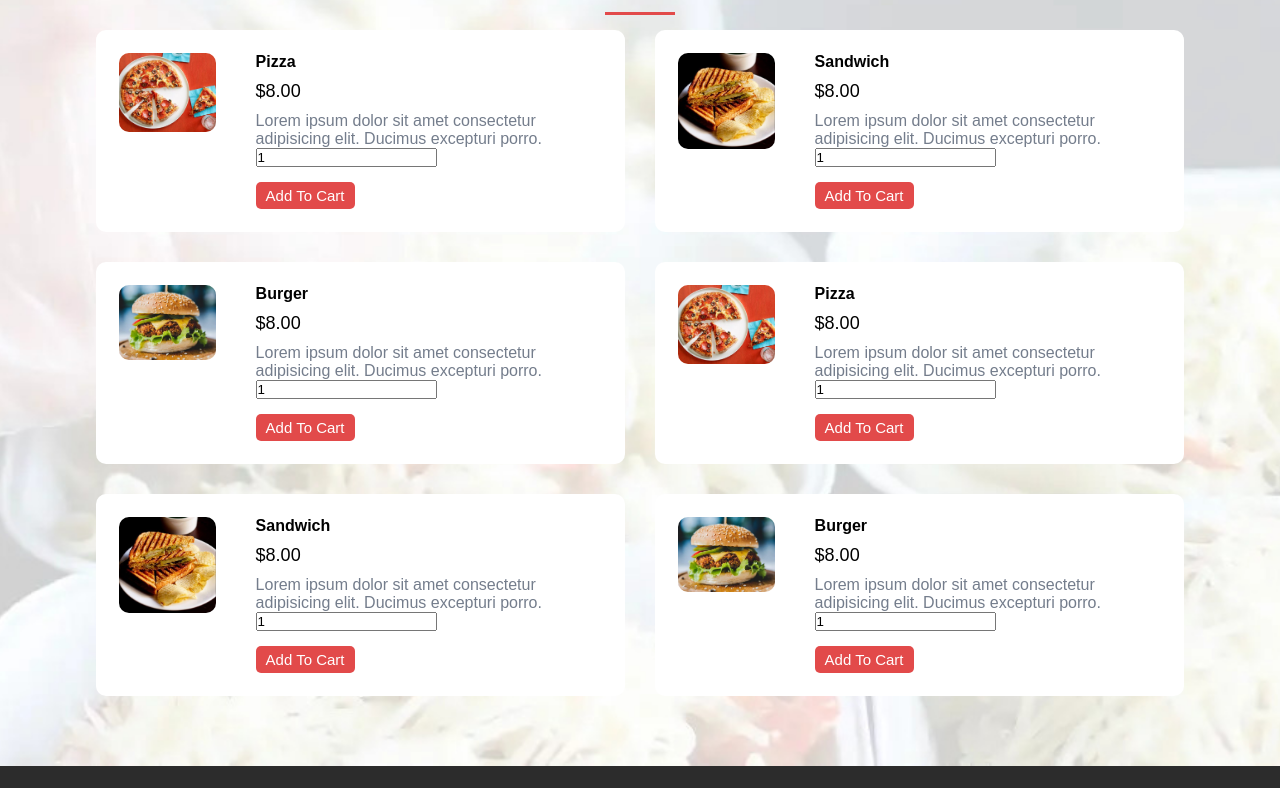
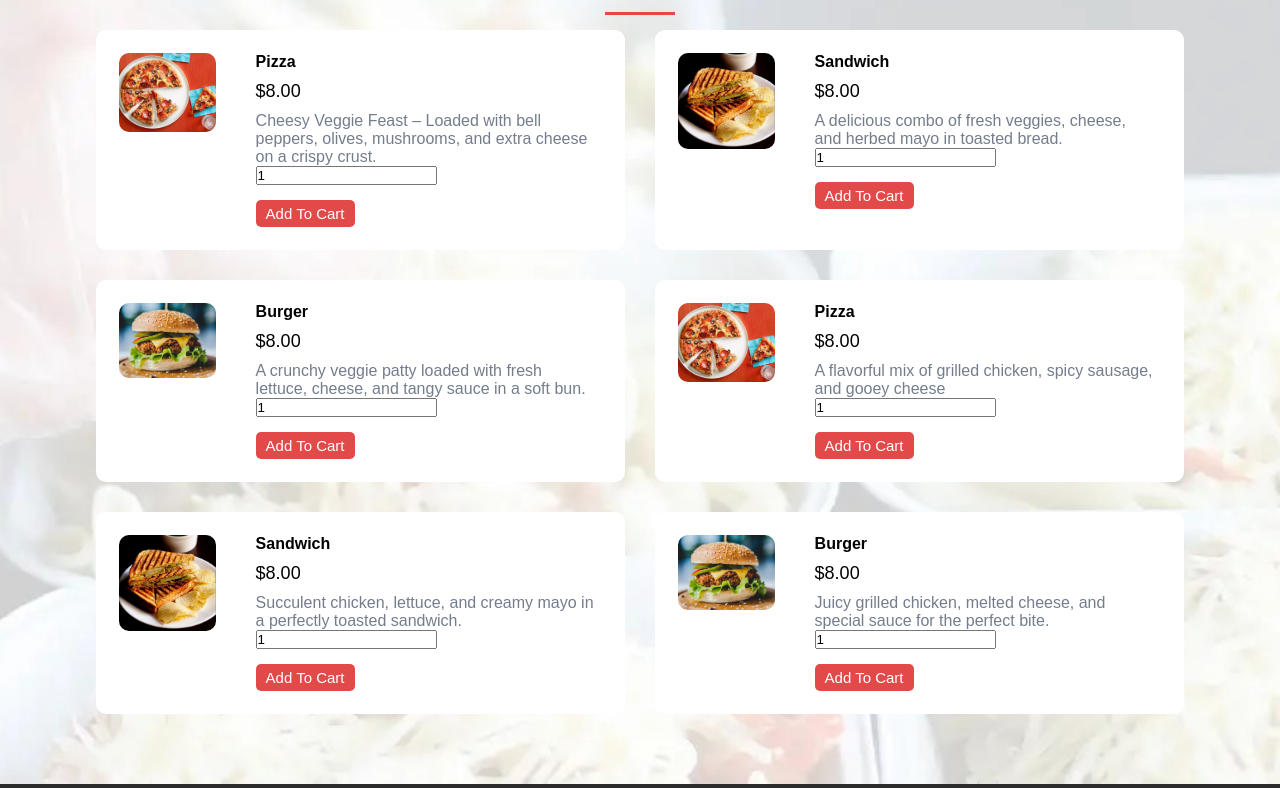
Before and after one commit to Mythreya-15/Food, a plain HTML site: page food-search.html in a window 1280 px wide. Shown: the part 472-1260 px from the top of the page. Drawn offline with nearby package versions, Linux system fonts and the light colour scheme.

Commit message:
food-search.html

```diff
--- a/food-search.html
+++ b/food-search.html
@@ -112,7 +112,7 @@
                         <div class="food-menu-desc">
                             <h4>Pizza</h4>
                             <p class="food-price">$8.00</p>
-                            <p class="food-details">Lorem ipsum dolor sit amet consectetur adipisicing elit. Ducimus excepturi porro.</p>
+                            <p class="food-details">Cheesy Veggie Feast – Loaded with bell peppers, olives, mushrooms, and extra cheese on a crispy crust.</p>
                             <input type="number" value="1" min="1">
                             <input type="submit" class="btn-primary" value="Add To Cart">
                         </div>
@@ -126,7 +126,7 @@
                         <div class="food-menu-desc">
                             <h4>Sandwich</h4>
                             <p class="food-price">$8.00</p>
-                            <p class="food-details">Lorem ipsum dolor sit amet consectetur adipisicing elit. Ducimus excepturi porro.</p>
+                            <p class="food-details">A delicious combo of fresh veggies, cheese, and herbed mayo in toasted bread.</p>
                             <input type="number" value="1" min="1">
                             <input type="submit" class="btn-primary" value="Add To Cart">
                         </div>
@@ -140,7 +140,7 @@
                         <div class="food-menu-desc">
                             <h4>Burger</h4>
                             <p class="food-price">$8.00</p>
-                            <p class="food-details">Lorem ipsum dolor sit amet consectetur adipisicing elit. Ducimus excepturi porro.</p>
+                            <p class="food-details">A crunchy veggie patty loaded with fresh lettuce, cheese, and tangy sauce in a soft bun.</p>
                             <input type="number" value="1" min="1">
                             <input type="submit" class="btn-primary" value="Add To Cart">
                         </div>
@@ -154,7 +154,7 @@
                         <div class="food-menu-desc">
                             <h4>Pizza</h4>
                             <p class="food-price">$8.00</p>
-                            <p class="food-details">Lorem ipsum dolor sit amet consectetur adipisicing elit. Ducimus excepturi porro.</p>
+                            <p class="food-details">A flavorful mix of grilled chicken, spicy sausage, and gooey cheese</p>
                             <input type="number" value="1" min="1">
                             <input type="submit" class="btn-primary" value="Add To Cart">
                         </div>
@@ -168,7 +168,7 @@
                         <div class="food-menu-desc">
                             <h4>Sandwich</h4>
                             <p class="food-price">$8.00</p>
-                            <p class="food-details">Lorem ipsum dolor sit amet consectetur adipisicing elit. Ducimus excepturi porro.</p>
+                            <p class="food-details">Succulent chicken, lettuce, and creamy mayo in a perfectly toasted sandwich.</p>
                             <input type="number" value="1" min="1">
                             <input type="submit" class="btn-primary" value="Add To Cart">
                         </div>
@@ -182,7 +182,7 @@
                         <div class="food-menu-desc">
                             <h4>Burger</h4>
                             <p class="food-price">$8.00</p>
-                            <p class="food-details">Lorem ipsum dolor sit amet consectetur adipisicing elit. Ducimus excepturi porro.</p>
+                            <p class="food-details">Juicy grilled chicken, melted cheese, and special sauce for the perfect bite.</p>
                             <input type="number" value="1" min="1">
                             <input type="submit" class="btn-primary" value="Add To Cart">
                         </div>
@@ -199,7 +199,7 @@
             <div class="grid-3">
                 <div class="text-center">
                     <h3>About Us</h3><br>
-                    <p>Lorem ipsum dolor sit amet consectetur adipisicing elit. Placeat officia, temporibus expedita dicta eligendi harum architecto fugiat sint, laudantium omnis animi. Voluptas praesentium maiores minima pariatur necessitatibus consequuntur, similique assumenda.</p>
+                    <p>At FoodExpress, we bring you fresh, delicious meals right to your doorstep! From juicy burgers to cheesy pizzas and wholesome sandwiches, we serve both veg and non-veg options to satisfy every craving. Fast delivery, great taste—because you deserve the best!</p>
                 </div>
                 <div class="texr-center">
                     <h3>Site Map</h3><br>
```
